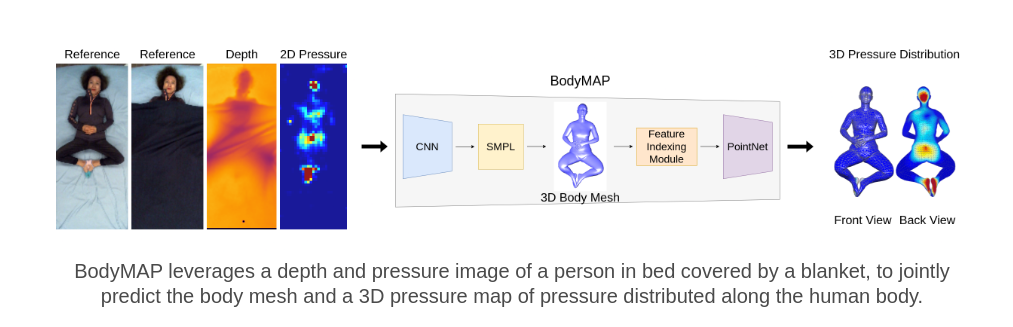
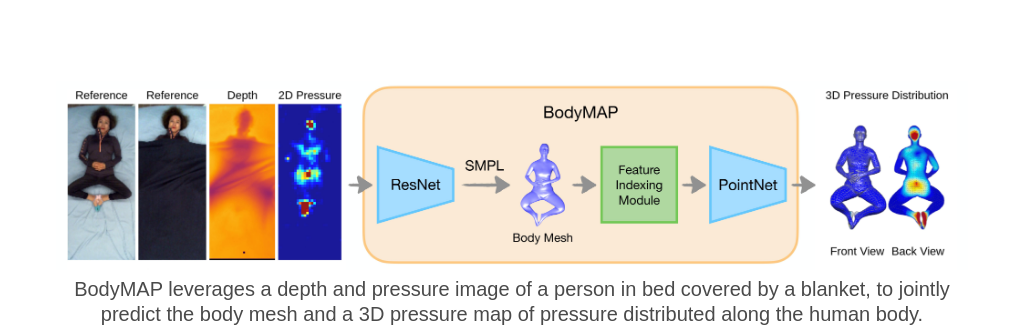
Before and after one commit to bodymap3d/bodymap3d.github.io, a plain HTML site: page index.html in a window 1280 px wide. Shown: the part 1598-1925 px from the top of the page, without its empty margins (128-1141 px from the left). Drawn offline with nearby package versions, Linux system fonts and the light colour scheme; some icons are missing; a web font is replaced by a local one.

Commit message:
incorporated changes from abhishek and zack

```diff
--- a/index.html
+++ b/index.html
@@ -106,6 +106,8 @@
           <div class="is-size-5 publication-authors">
             <span class="author-block"><sup>1</sup>Carnegie Mellon University,</span>
             <span class="author-block"><sup>2</sup>NVIDIA</span>
+            <br>
+            <span class="author-block"><sup>*</sup> Equal contribution</span>
           </div>
 
           <div class="column has-text-centered">
@@ -317,7 +319,7 @@
             <source src="./static/videos/teaser.mp4"
                     type="video/mp4">
           </video> -->
-          <img id= "teaser" src="./static/images/i2.png" >
+          <img id= "teaser" src="./static/images/intro.jpg" >
           <h2 class="subtitle has-text-centered">
             BodyMAP leverages a depth and pressure image of a person in bed covered by a blanket, to jointly predict the body mesh and a 3D pressure map of pressure distributed along the human body.
           </h2>
@@ -439,11 +441,11 @@
         <!-- Re-rendering. -->
         <!-- <h3 class="title is-4">Re-rendering the input video</h3>
         <div class="content has-text-justified">
-<!--           <p>
+           <p>
             Using <span class="dnerf">Nerfies</span>, you can re-render a video from a novel
             viewpoint such as a stabilized camera by playing back the training deformations.
           </p> -->
-        </div>
+        <!-- </div>
         <div class="content has-text-centered">
           <video id="replay-video"
                  controls
@@ -489,7 +491,7 @@
     </div> -->
     <!--/ Concurrent Work. -->
 
-    <!-- Failure Cases -->
+    <!-- Failure Cases
     <br><br>
 
     <div class="columns is-centered">
@@ -502,7 +504,7 @@
                  alt="Image showing failure modes for our method"/>
 
   </div>
-</section>
+</section> -->
 
 
 <section class="section" id="BibTeX">
```
Also changed, not shown: static/images/intro.jpg (added).
